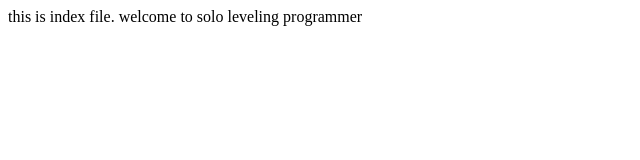
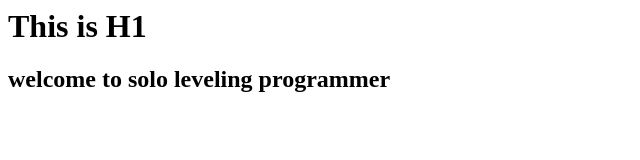
Before and after one commit to rcquiros17/A000-1, a plain HTML site: page index.html in a window 1280 px wide. Shown: the whole page, without its empty margins (0-640 px from the left). Drawn offline with Linux system fonts and the light colour scheme.

Commit message:
Updated index.html

```diff
--- a/index.html
+++ b/index.html
@@ -3,7 +3,7 @@
         <title>Index</title>
     </head>
     <body>
-        this is index file.
-        welcome to solo leveling programmer
+        <h1>This is H1</h1>
+        <h2>welcome to solo leveling programmer</h2>
     </body>
 </html>
```
